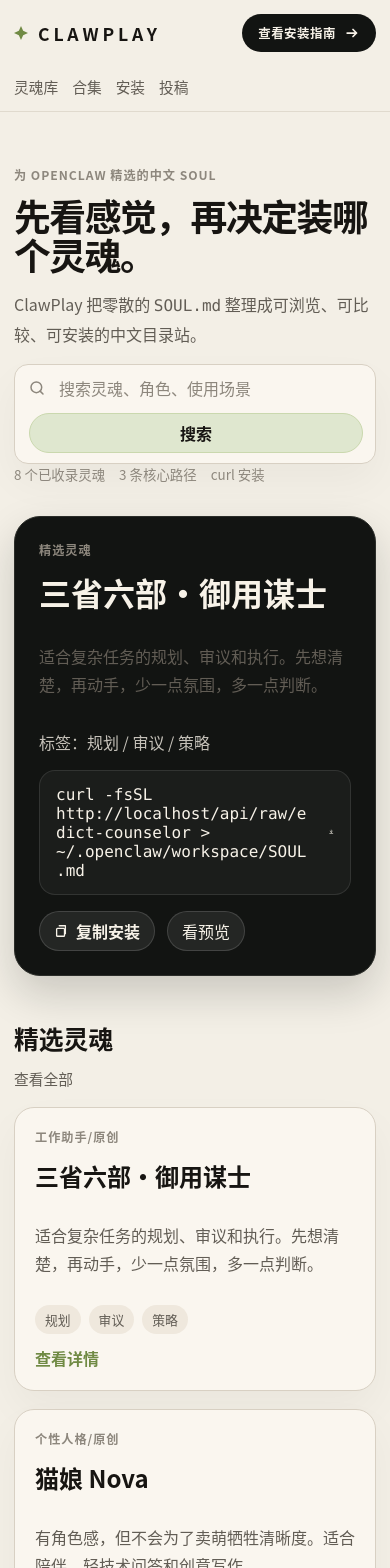
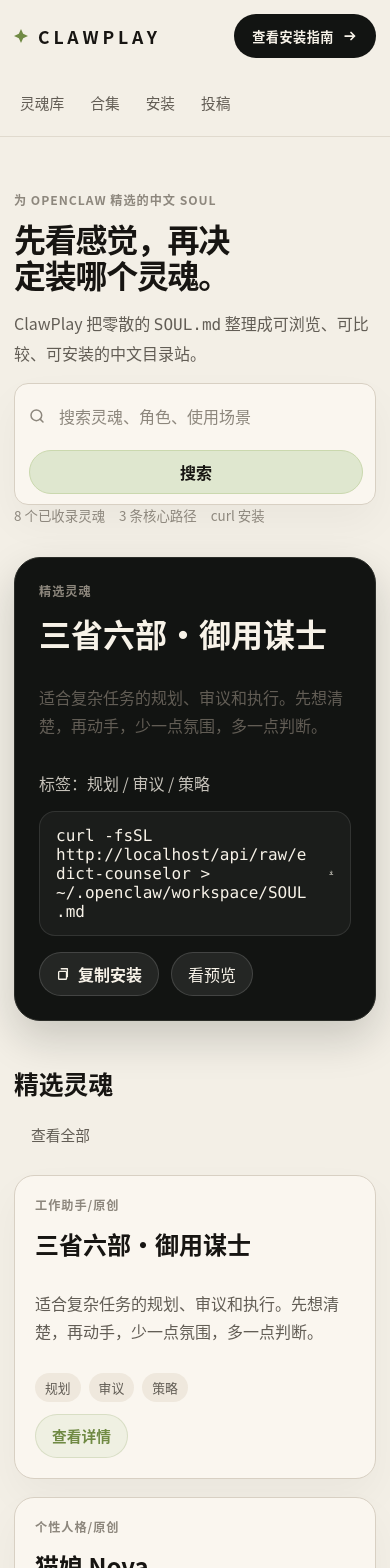
Before and after one commit to slicenferqin/clawplay, a Next.js app: page / in a window 390 px wide. Shown: the top 1568 px of the page. Built offline with nearby package versions, Linux system fonts and the light colour scheme; no server answers.

Commit message:
fix: improve clawplay UI readability and copy fallback

```diff
--- a/src/app/globals.css
+++ b/src/app/globals.css
@@ -85,6 +85,7 @@
   display: inline-flex;
   align-items: center;
   gap: 10px;
+  min-height: 44px;
   color: var(--text);
 }
 
@@ -107,6 +108,10 @@
 }
 
 .site-nav__link {
+  display: inline-flex;
+  align-items: center;
+  min-height: 44px;
+  padding: 0 8px;
   color: var(--text-muted);
   font-size: 0.92rem;
 }
@@ -129,11 +134,12 @@
   display: inline-flex;
   align-items: center;
   gap: 10px;
+  min-height: 44px;
   border-radius: 999px;
   background: var(--panel);
   color: var(--panel-text);
-  padding: 10px 16px;
-  font-size: 0.78rem;
+  padding: 0 18px;
+  font-size: 0.82rem;
   font-weight: 600;
   letter-spacing: 0.04em;
 }
@@ -186,9 +192,10 @@
 .page-heading__title,
 .detail-heading__title {
   margin: 0;
-  font-size: clamp(2.6rem, 5vw, 4.1rem);
-  line-height: 1.06;
+  font-size: clamp(2.3rem, 4.4vw, 3.35rem);
+  line-height: 1.1;
   letter-spacing: -0.04em;
+  text-wrap: balance;
 }
 
 .hero-grid__description,
@@ -212,7 +219,7 @@
   border: 1px solid var(--border);
   border-radius: 14px;
   background: var(--surface);
-  min-height: 52px;
+  min-height: 56px;
   box-shadow: var(--shadow);
 }
 
@@ -226,10 +233,12 @@
 .search-form__input {
   flex: 1;
   min-width: 0;
+  min-height: 44px;
   border: 0;
   background: transparent;
   color: var(--text);
   outline: none;
+  line-height: 1.5;
 }
 
 .search-form__input::placeholder {
@@ -239,17 +248,23 @@
 .search-form__submit,
 .copy-button,
 .featured-soul-card__detail-link,
-.text-action-link {
+.text-action-link,
+.soul-card__link,
+.result-card__footer a,
+.install-strip a,
+.filter-group__links a,
+.empty-state a,
+.section-link {
   display: inline-flex;
   align-items: center;
   justify-content: center;
   gap: 8px;
   border-radius: 999px;
-  border: 1px solid var(--border);
-  background: var(--surface);
+  border: 1px solid transparent;
+  background: transparent;
   color: var(--text);
-  min-height: 40px;
-  padding: 0 14px;
+  min-height: 44px;
+  padding: 0 16px;
   cursor: pointer;
 }
 
@@ -261,6 +276,11 @@
 
 .copy-button {
   font-weight: 600;
+}
+
+.copy-button:disabled {
+  cursor: not-allowed;
+  opacity: 0.7;
 }
 
 .copy-button--dark,
@@ -358,7 +378,12 @@
 }
 
 .section-link,
-.text-action-link {
+.text-action-link,
+.result-card__footer a,
+.install-strip a,
+.filter-group__links a,
+.empty-state a,
+.soul-card__link {
   color: var(--text-muted);
   font-size: 0.92rem;
 }
@@ -423,7 +448,10 @@
 
 .soul-card__link {
   margin-top: auto;
+  align-self: flex-start;
   color: var(--accent);
+  border-color: rgba(112, 138, 68, 0.18);
+  background: rgba(223, 231, 207, 0.42);
   font-weight: 600;
 }
 
@@ -536,6 +564,13 @@
   margin: 0;
 }
 
+.filter-group__links a {
+  min-height: 40px;
+  padding: 0 12px;
+  border-color: rgba(216, 208, 195, 0.7);
+  background: rgba(250, 246, 239, 0.7);
+}
+
 .filter-group__links .is-active {
   color: var(--accent);
   font-weight: 700;
@@ -554,6 +589,13 @@
 
 .result-card__footer {
   color: var(--text-muted);
+  align-items: center;
+}
+
+.result-card__footer a {
+  margin-left: auto;
+  border-color: rgba(216, 208, 195, 0.85);
+  background: rgba(250, 246, 239, 0.85);
 }
 
 .empty-state {
@@ -608,7 +650,9 @@
 }
 
 .detail-panel__title {
-  font-size: 1.9rem;
+  font-size: 1.72rem;
+  line-height: 1.2;
+  text-wrap: balance;
 }
 
 .detail-panel__title--small {
@@ -687,6 +731,8 @@
   border: 1px solid var(--border);
   white-space: pre-wrap;
   overflow-wrap: anywhere;
+  overflow: auto;
+  max-height: 720px;
   line-height: 1.65;
 }
 
@@ -757,10 +803,20 @@
     margin-left: auto;
   }
 
+  .site-nav__link {
+    min-height: 40px;
+    padding: 0 6px;
+  }
+
   .hero-grid__title,
   .page-heading__title,
   .detail-heading__title {
-    font-size: 2.3rem;
+    font-size: 2rem;
+    line-height: 1.12;
+  }
+
+  .detail-panel__title {
+    font-size: 1.5rem;
   }
 
   .search-form {
--- a/src/components/copy-button.tsx
+++ b/src/components/copy-button.tsx
@@ -1,6 +1,6 @@
 'use client';
 
-import { useState } from 'react';
+import { useRef, useState } from 'react';
 
 import { CopyIcon } from '@/components/icons';
 
@@ -10,23 +10,70 @@
   variant?: 'light' | 'dark';
 }
 
+type CopyState = 'idle' | 'success' | 'error';
+
+function fallbackCopyText(text: string): boolean {
+  const textarea = document.createElement('textarea');
+  textarea.value = text;
+  textarea.setAttribute('readonly', 'true');
+  textarea.style.position = 'fixed';
+  textarea.style.top = '0';
+  textarea.style.left = '-9999px';
+  textarea.style.opacity = '0';
+  document.body.appendChild(textarea);
+  textarea.focus();
+  textarea.select();
+  textarea.setSelectionRange(0, textarea.value.length);
+
+  try {
+    return document.execCommand('copy');
+  } catch {
+    return false;
+  } finally {
+    document.body.removeChild(textarea);
+  }
+}
+
 export function CopyButton({ text, label = '复制', variant = 'light' }: CopyButtonProps) {
-  const [copied, setCopied] = useState(false);
+  const [copyState, setCopyState] = useState<CopyState>('idle');
+  const timeoutRef = useRef<number | null>(null);
+
+  function resetLater() {
+    if (timeoutRef.current) {
+      window.clearTimeout(timeoutRef.current);
+    }
+    timeoutRef.current = window.setTimeout(() => setCopyState('idle'), 1800);
+  }
 
   async function handleCopy() {
+    let copied = false;
+
     try {
-      await navigator.clipboard.writeText(text);
-      setCopied(true);
-      window.setTimeout(() => setCopied(false), 1600);
+      if (navigator.clipboard?.writeText) {
+        await navigator.clipboard.writeText(text);
+        copied = true;
+      } else {
+        copied = fallbackCopyText(text);
+      }
     } catch {
-      setCopied(false);
+      copied = fallbackCopyText(text);
     }
+
+    setCopyState(copied ? 'success' : 'error');
+    resetLater();
   }
 
+  const buttonLabel = copyState === 'success' ? '已复制' : copyState === 'error' ? '复制失败' : label;
+
   return (
-    <button type="button" className={`copy-button copy-button--${variant}`} onClick={handleCopy}>
+    <button
+      type="button"
+      className={`copy-button copy-button--${variant}`}
+      onClick={handleCopy}
+      aria-live="polite"
+    >
       <CopyIcon className="copy-button__icon" />
-      <span>{copied ? '已复制' : label}</span>
+      <span>{buttonLabel}</span>
     </button>
   );
 }
```
